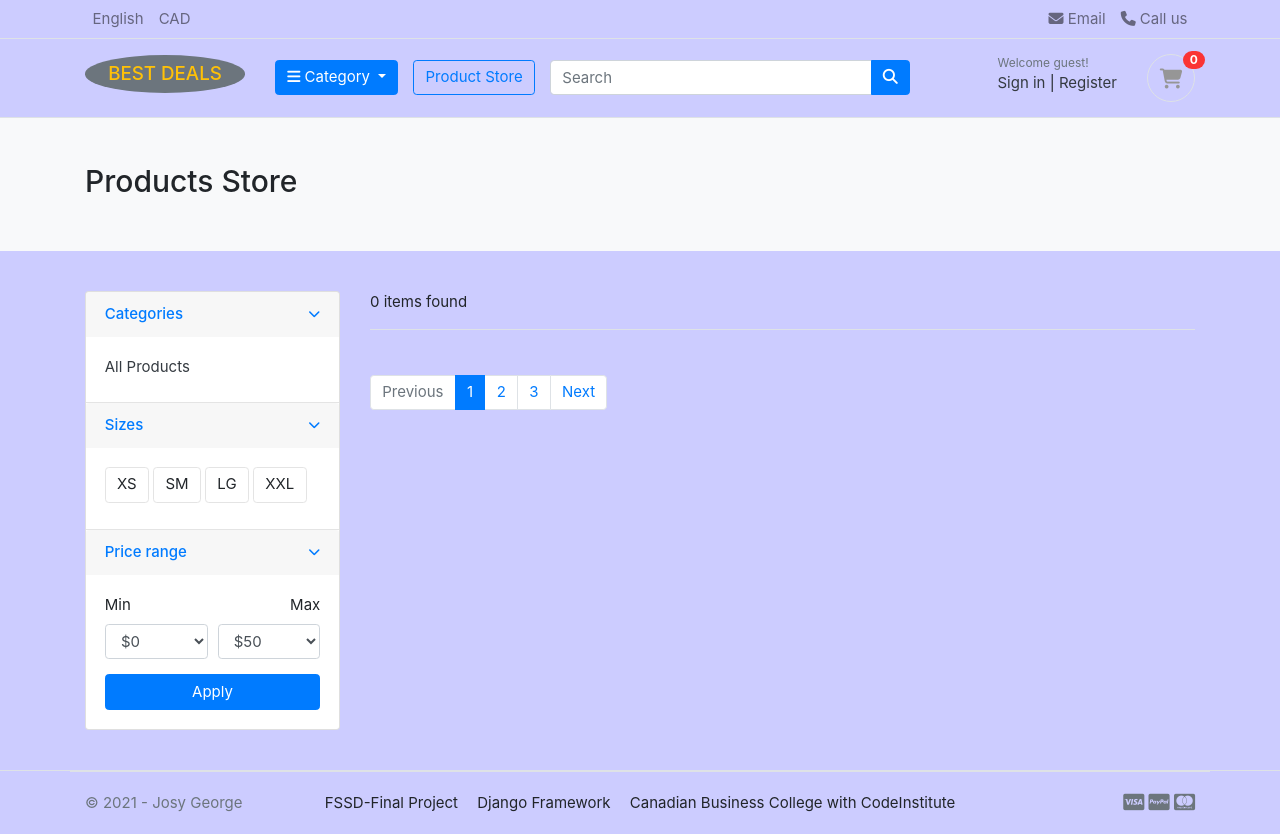
After one commit to josygeorge/django-milestone-project, a Django app: page /productstore/ in a window 1280 px wide. The commit adds this page. Run offline with Django 3.2, Linux system fonts and the light colour scheme; data that the repository does not hold is empty; some libraries are stand-ins or nearby versions; some web fonts are replaced.

Commit message:
Product detail done and certain bug fixes

```diff
--- a/best_deals/settings.py
+++ b/best_deals/settings.py
@@ -73,6 +73,7 @@ TEMPLATES = [
                 'django.template.context_processors.request', # required by allauth
                 'django.contrib.auth.context_processors.auth',
                 'django.contrib.messages.context_processors.messages',
+                'category.context_processors.menu_links',
             ],
         },
     },
--- a/best_deals/urls.py
+++ b/best_deals/urls.py
@@ -22,4 +22,5 @@ urlpatterns = [
     path('admin/', admin.site.urls),
     path('accounts/', include('allauth.urls')),
     path('', include('home.urls')),
+    path('productstore/', include('productstore.urls')),
 ] + static(settings.MEDIA_URL, document_root=settings.MEDIA_ROOT)
--- /dev/null
+++ b/category/context_processors.py
@@ -0,0 +1,6 @@
+from .models import Category
+
+
+def menu_links(request):
+    links = Category.objects.all()
+    return dict(links=links)
--- a/category/models.py
+++ b/category/models.py
@@ -1,4 +1,5 @@
 from django.db import models
+from django.urls import reverse
 
 # Create your models here.
 
@@ -14,5 +15,8 @@ class Category(models.Model):
         verbose_name = 'category'
         verbose_name_plural = 'categories'
 
+    def get_url(self):
+        return reverse('products_by_category', args=[self.slug])
+
     def __str__(self):
         return self.category_name
--- a/home/urls.py
+++ b/home/urls.py
@@ -1,4 +1,3 @@
-from django.contrib import admin
 from django.urls import path
 from . import views
 
--- a/productstore/models.py
+++ b/productstore/models.py
@@ -1,5 +1,6 @@
 from django.db import models
 from category.models import Category
+from django.urls import reverse
 
 # Create your models here.
 
@@ -8,7 +9,7 @@ class Product(models.Model):
     product_name = models.CharField(max_length=200, unique=True)
     slug = models.SlugField(max_length=200, unique=True)
     description = models.TextField(max_length=400, blank=True)
-    price = models.IntegerField()
+    price = models.DecimalField(max_digits=6, decimal_places=2)
     images = models.ImageField(
         upload_to='photos/products', blank=True)
     stock = models.IntegerField()
@@ -17,5 +18,8 @@ class Product(models.Model):
     created_at = models.DateTimeField(auto_now_add=True)
     modified_at = models.DateTimeField(auto_now=True)
 
+    def get_url(self):
+        return reverse('product_detail', args=[self.category.slug, self.slug])
+
     def __str__(self):
         return self.product_name
--- /dev/null
+++ b/productstore/urls.py
@@ -0,0 +1,14 @@
+from django.urls import path
+from . import views
+
+urlpatterns = [
+    path('', views.all_products, name='products'),
+    path(
+        '<slug:category_slug>/',
+        views.all_products,
+        name='products_by_category'),
+    path(
+        '<slug:category_slug>/<slug:product_slug>/',
+        views.product_detail,
+        name='product_detail')
+]
--- a/productstore/views.py
+++ b/productstore/views.py
@@ -1,3 +1,40 @@
-from django.shortcuts import render
+from django.shortcuts import render, get_object_or_404
+from productstore.models import Product
+from category.models import Category
 
 # Create your views here.
+
+
+def all_products(request, category_slug=None):
+    categories = None
+    products = None
+    if category_slug is not None:
+        categories = get_object_or_404(Category, slug=category_slug)
+        products = Product.objects.filter(
+            category=categories, is_available=True)
+        product_count = products.count()
+    else:
+        """ A view to show products page """
+
+        products = Product.objects.all().filter(is_available=True)
+        product_count = products.count()
+
+    context = {
+        'products': products,
+        'product_count': product_count,
+    }
+
+    return render(request, 'products/products.html', context)
+
+
+def product_detail(request, category_slug, product_slug):
+    try:
+        single_product = Product.objects.get(
+            category__slug=category_slug, slug=product_slug)
+    except Exception as e:
+        raise e
+
+    context = {
+        'single_product': single_product,
+    }
+    return render(request, 'products/product_detail.html', context)
--- a/static/css/ui.css
+++ b/static/css/ui.css
@@ -140,12 +140,12 @@ a:hover {
 }
 
 .hover-bg:hover {
-  background: #3167eb;
+  background: #6331eb;
   /* For browsers that do not support gradients */
   /* For Safari 5.1 to 6.0 */
   /* For Opera 11.1 to 12.0 */
   /* For Firefox 3.6 to 15 */
-  background: linear-gradient(to bottom right, #3167eb, #3167eb);
+  background: linear-gradient(to bottom right, #7231eb, #8231eb);
   /* Standard syntax */
   transition: 0.5s;
 }
@@ -248,19 +248,19 @@ article:after,
 }
 
 .bg-orange {
-  background-color: #ff9017;
+  background-color: #ebba1c;
 }
 
 .bg-green {
-  background-color: #00b517;
+  background-color: #b58500;
 }
 
 .bg-blue {
-  background-color: #3167eb;
+  background-color: #9131eb;
 }
 
 .bg-red {
-  background-color: #fa3434;
+  background-color: #136a92;
 }
 
 .bg-gradient-blue {
--- a/templates/base.html
+++ b/templates/base.html
@@ -44,7 +44,7 @@
   <title>Best Deals {% block extra_title %}{% endblock %}</title>
 </head>
 
-<body>
+<body style="background-color: #ccccff;">
 
   {% include 'includes/navbar.html' %}
 
--- a/templates/includes/footer.html
+++ b/templates/includes/footer.html
@@ -3,12 +3,12 @@
     <div class="container">
       <section class="footer-bottom border-top row">
         <div class="col-md-2">
-          <p class="text-muted"> &copy 2019 Company name </p>
+          <p class="text-muted"> &copy 2021 - Josy George </p>
         </div>
         <div class="col-md-8 text-md-center">
-          <span class="px-2">info@pixsellz.io</span>
-          <span class="px-2">+879-332-9375</span>
-          <span class="px-2">Street name 123, Avanue abc</span>
+          <span class="px-2">FSSD-Final Project</span>
+          <span class="px-2">Django Framework</span>
+          <span class="px-2">Canadian Business College with CodeInstitute</span>
         </div>
         <div class="col-md-2 text-md-right text-muted">
           <i class="fab fa-lg fa-cc-visa"></i>
--- a/templates/includes/navbar.html
+++ b/templates/includes/navbar.html
@@ -16,7 +16,7 @@
 
                     </li>
                     <li class="nav-item dropdown">
-                        <a href="#" class="nav-link"> USD </a>
+                        <a href="#" class="nav-link"> CAD </a>
                     </li>
                 </ul>
                 <ul class="navbar-nav">
@@ -31,28 +31,25 @@
         <div class="container">
             <div class="row align-items-center">
                 <div class="col-lg-2 col-md-3 col-6">
-                    <a href="./" class="brand-wrap">
-                        BEST DEALS
-                        <!-- <img class="logo" src="./images/logo.png"> -->
+                    <a href="{% url 'home' %}" class="brand-wrap text-center">
+                        <h5 class="text-warning py-2 bg-secondary rounded-circle">BEST DEALS</h5>
                     </a> <!-- brand-wrap.// -->
                 </div>
                 <div class="col-lg col-sm col-md col-6 flex-grow-0">
                     <div class="category-wrap dropdown d-inline-block float-right">
                         <button type="button" class="btn btn-primary dropdown-toggle" data-toggle="dropdown">
-                            <i class="fa fa-bars"></i> All category
+                            <i class="fa fa-bars"></i> Category
                         </button>
                         <div class="dropdown-menu">
-                            <a class="dropdown-item" href="#">Machinery / Mechanical Parts / Tools </a>
-                            <a class="dropdown-item" href="#">Consumer Electronics / Home Appliances </a>
-                            <a class="dropdown-item" href="#">Auto / Transportation</a>
-                            <a class="dropdown-item" href="#">Apparel / Textiles / Timepieces </a>
-                            <a class="dropdown-item" href="#">Home & Garden / Construction / Lights </a>
-                            <a class="dropdown-item" href="#">Beauty & Personal Care / Health </a>
+                            <a class="dropdown-item" href="{% url 'products' %}">All Products</a>
+                            {% for category in links %}
+                            <a class="dropdown-item" href="{{category.get_url}}">{{category.category_name}}</a>
+                            {% endfor %}
                         </div>
                     </div> <!-- category-wrap.// -->
                 </div> <!-- col.// -->
-                <a href="./store.html" class="btn btn-outline-primary">Store</a>
-                <div class="col-lg  col-md-6 col-sm-12 col">
+                <a href="{% url 'products' %}" class="btn btn-outline-primary">Product Store</a>
+                <div class="col-lg col-md-6 col-sm-12 col">
                     <form action="#" class="search">
                         <div class="input-group w-100">
                             <input type="text" class="form-control" style="width:60%;" placeholder="Search">
--- /dev/null
+++ b/templates/products/products.html
@@ -0,0 +1,168 @@
+{% extends "base.html" %}
+{% load static %}
+
+{% block content %}
+<!-- ========================= SECTION PAGETOP ========================= -->
+<section class="section-pagetop bg">
+    <div class="container">
+        <h2 class="title-page">Products Store</h2>
+
+    </div> <!-- container //  -->
+</section>
+<!-- ========================= SECTION INTRO END// ========================= -->
+<!-- ========================= SECTION CONTENT ========================= -->
+<section class="section-content padding-y">
+    <div class="container">
+
+    <div class="row">
+        <aside class="col-md-3">
+
+    <div class="card">
+        <article class="filter-group">
+            <header class="card-header">
+                <a href="#" data-toggle="collapse" data-target="#collapse_1" aria-expanded="true" class="">
+                    <i class="icon-control fa fa-chevron-down"></i>
+                    <h6 class="title">Categories</h6>
+                </a>
+            </header>
+            <div class="filter-content collapse show" id="collapse_1">
+                <div class="card-body">
+
+                    <ul class="list-menu">
+                        <li><a href="{% url 'products' %}">All Products</a></li>
+                        {% for category in links %}
+                        <li><a href="{{category.get_url}}">{{category.category_name}}</a></li>
+                        {% endfor %}
+                    </ul>
+
+                </div> <!-- card-body.// -->
+            </div>
+        </article> <!-- filter-group  .// -->
+        <article class="filter-group">
+            <header class="card-header">
+                <a href="#" data-toggle="collapse" data-target="#collapse_4" aria-expanded="true" class="">
+                    <i class="icon-control fa fa-chevron-down"></i>
+                    <h6 class="title">Sizes </h6>
+                </a>
+            </header>
+            <div class="filter-content collapse show" id="collapse_4">
+                <div class="card-body">
+                  <label class="checkbox-btn">
+                    <input type="checkbox">
+                    <span class="btn btn-light"> XS </span>
+                  </label>
+
+                  <label class="checkbox-btn">
+                    <input type="checkbox">
+                    <span class="btn btn-light"> SM </span>
+                  </label>
+
+                  <label class="checkbox-btn">
+                    <input type="checkbox">
+                    <span class="btn btn-light"> LG </span>
+                  </label>
+
+                  <label class="checkbox-btn">
+                    <input type="checkbox">
+                    <span class="btn btn-light"> XXL </span>
+                  </label>
+            </div><!-- card-body.// -->
+            </div>
+        </article> <!-- filter-group .// -->
+
+        <article class="filter-group">
+            <header class="card-header">
+                <a href="#" data-toggle="collapse" data-target="#collapse_3" aria-expanded="true" class="">
+                    <i class="icon-control fa fa-chevron-down"></i>
+                    <h6 class="title">Price range </h6>
+                </a>
+            </header>
+            <div class="filter-content collapse show" id="collapse_3">
+                <div class="card-body">
+
+                    <div class="form-row">
+                    <div class="form-group col-md-6">
+                      <label>Min</label>
+                      <!-- <input class="form-control" placeholder="$0" type="number"> -->
+                          <select class="mr-2 form-control">
+                            <option value="0">$0</option>
+                            <option value="50">$50</option>
+                            <option value="100">$100</option>
+                            <option value="150">$150</option>
+                            <option value="200">$200</option>
+                            <option value="500">$500</option>
+                            <option value="1000">$1000</option>
+                        </select>
+                    </div>
+                    <div class="form-group text-right col-md-6">
+                      <label>Max</label>
+                          <select class="mr-2 form-control">
+                            <option value="50">$50</option>
+                            <option value="100">$100</option>
+                            <option value="150">$150</option>
+                            <option value="200">$200</option>
+                            <option value="500">$500</option>
+                            <option value="1000">$1000</option>
+                            <option value="2000">$2000+</option>
+                        </select>
+                    </div>
+                    </div> <!-- form-row.// -->
+                    <button class="btn btn-block btn-primary">Apply</button>
+                </div><!-- card-body.// -->
+            </div>
+        </article> <!-- filter-group .// -->
+
+    </div> <!-- card.// -->
+
+        </aside> <!-- col.// -->
+        <main class="col-md-9">
+
+    <header class="border-bottom mb-4 pb-3">
+            <div class="form-inline">
+                <span class="mr-md-auto">{{product_count}} items found </span>
+
+            </div>
+    </header><!-- sect-heading -->
+    <!--PRODUCTS-->
+    <div class="row">
+        {% for product in products %}
+        <div class="col-md-4">
+            <figure class="card card-product-grid">
+                <div class="img-wrap">
+                    <a href="{{product.get_url}}">
+                        <img src="{{product.images.url}}">
+                    </a>
+                </div> <!-- img-wrap.// -->
+                <figcaption class="info-wrap">
+                    <div class="fix-height">
+                        <a href="{{product.get_url}}" class="title">{{product.product_name}}</a>
+                        <div class="price-wrap mt-2">
+                            <span class="price">CAD {{product.price}}</span>
+                        </div> <!-- price-wrap.// -->
+                    </div>
+                    <a href="#" class="btn btn-block btn-primary">Add to cart </a>
+                </figcaption>
+            </figure>
+        </div> <!-- col.// -->
+        {% endfor %}
+    </div> <!-- row end.// -->
+
+
+    <nav class="mt-4" aria-label="Page navigation sample">
+      <ul class="pagination">
+        <li class="page-item disabled"><a class="page-link" href="#">Previous</a></li>
+        <li class="page-item active"><a class="page-link" href="#">1</a></li>
+        <li class="page-item"><a class="page-link" href="#">2</a></li>
+        <li class="page-item"><a class="page-link" href="#">3</a></li>
+        <li class="page-item"><a class="page-link" href="#">Next</a></li>
+      </ul>
+    </nav>
+
+        </main> <!-- col.// -->
+
+    </div>
+
+    </div> <!-- container .//  -->
+    </section>
+    <!-- ========================= SECTION CONTENT END// ========================= -->
+{% endblock %}
```
Also changed, not shown: home/templates/home/index.html (+5 -5 lines), templates/products/product_detail.html (added, +118 -0 lines), media/images/banner.jpg (deleted), media/images/banner01.jpeg (added), media/images/cover01.png (added), media/photos/products/shirt-01.jpeg (added), media/photos/products/tees2.jpeg (added).
